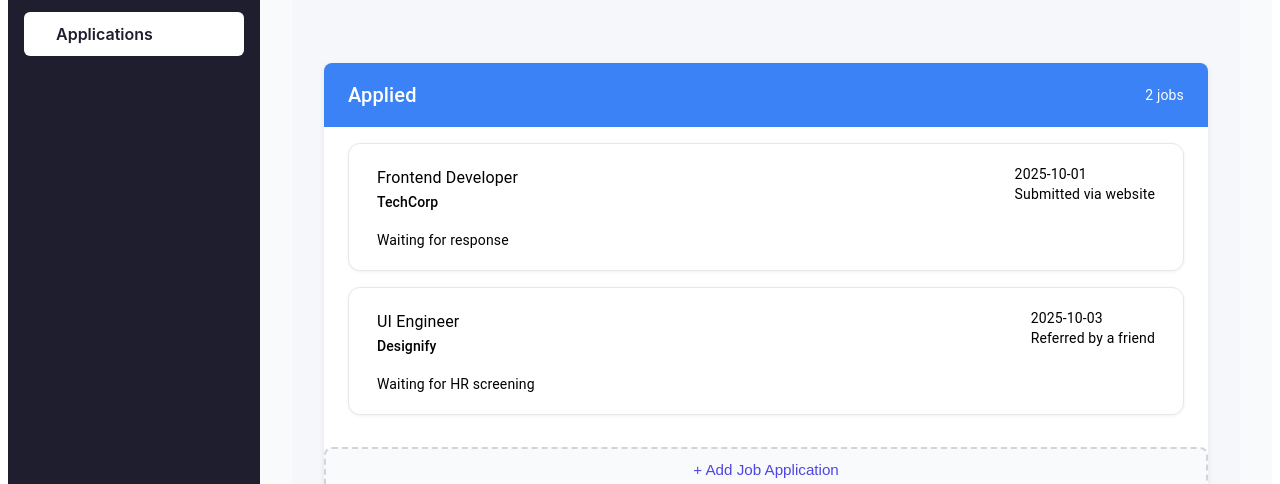
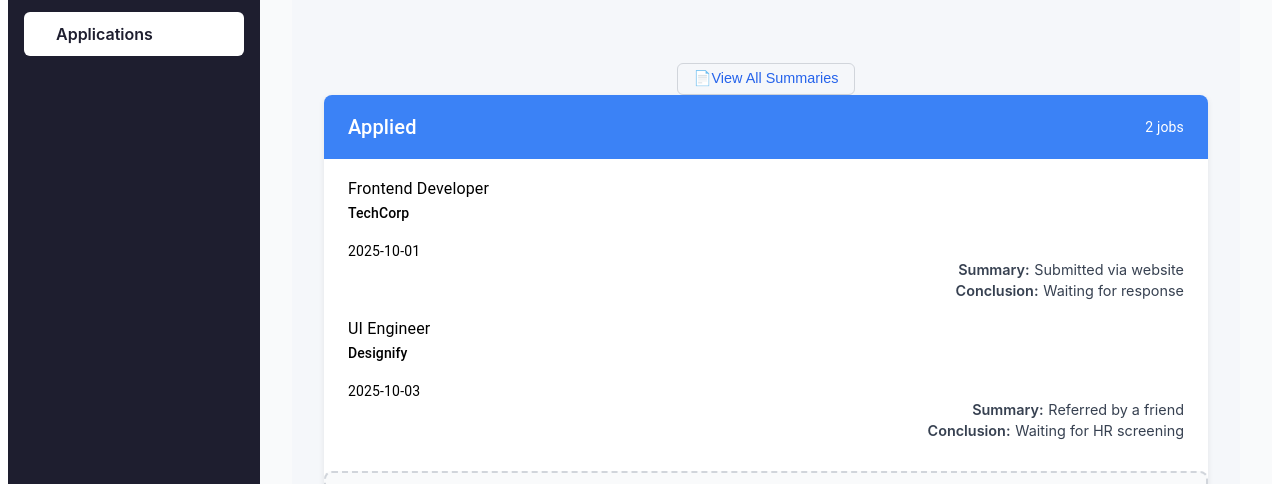
Before and after one commit to shiraPersky/system-front, a React (Vite) app: page /applications in a window 1280 px wide. Shown: the part 184-668 px from the top of the page. Built offline with nearby package versions, Linux system fonts and the light colour scheme; some icons are missing.

Commit message:
Add button for history summary

```diff
--- a/src/features/Applications/ApplicationsPage.css
+++ b/src/features/Applications/ApplicationsPage.css
@@ -45,3 +45,29 @@
   background: #1976d2;
   color: #fff;
 }
+
+
+.view-summaries-btn {
+  background: transparent;
+  border: 1px solid #d1d5db;
+  color: #2563eb;
+  font-size: 0.9rem;
+  padding: 0.4rem 1rem;
+  border-radius: 6px;
+  cursor: pointer;
+  transition: all 0.2s ease-in-out;
+  margin: 0 auto;
+  display: block;
+  text-align: center;
+}
+
+.view-summaries-btn:hover {
+  background: #2563eb;
+  color: white;
+  border-color: #2563eb;
+  box-shadow: 0 2px 6px rgba(37, 99, 235, 0.3);
+}
+
+.view-summaries-btn:active {
+  transform: scale(0.98);
+}
--- a/src/features/Applications/ApplicationsPage.tsx
+++ b/src/features/Applications/ApplicationsPage.tsx
@@ -85,9 +85,11 @@ import "../PageContainer.css";
 import "./ApplicationsPage.css";
 
 import { DragDropContext, type DropResult } from "@hello-pangea/dnd";
-import { useState } from "react";
+import { useMemo, useState } from "react";
 
 import StageSection from "./components/StageSection";
+import HistoryModal from "./components/HistoryModal";
+
 
 export default function ApplicationsPage() {
   // Application stages with sample data
@@ -127,6 +129,10 @@ export default function ApplicationsPage() {
       ],
     },
   ]);
+ const [isHistoryOpen, setIsHistoryOpen] = useState(false);
+
+  //
+  const allJobs = useMemo(() => stages.flatMap((s) => s.jobs), [stages]);
 
   // Function triggered after a drag-and-drop action ends
   const handleDragEnd = (result: DropResult) => {
@@ -178,6 +184,10 @@ export default function ApplicationsPage() {
         <h1>Request Management</h1>
       </div>
 
+       <button className="view-summaries-btn" onClick={() => setIsHistoryOpen(true)}>
+          📄View All Summaries
+        </button>
+
       {/* Wrap the drag-and-drop area */}
       <DragDropContext onDragEnd={handleDragEnd}>
         <div className="stages-container">
@@ -187,6 +197,7 @@ export default function ApplicationsPage() {
               key={stage.stageName}
               stageName={stage.stageName}
               jobs={stage.jobs}
+              allJobs={allJobs}
               onAddJob={(stageName, newJob) =>{
                 setStages((prev) =>
                 prev.map((s) =>
@@ -234,6 +245,13 @@ export default function ApplicationsPage() {
 
       {/* Button to add new stages (not functional yet) */}
       <button className="add-stage-btn" onClick={handleAddStage}>+ Add Stage</button>
+
+      <HistoryModal
+        open={isHistoryOpen}
+        onClose={() => setIsHistoryOpen(false)}
+        allJobs={allJobs}
+      />
+
     </div>
   );
 
--- /dev/null
+++ b/src/features/Applications/components/HistoryModal.css
@@ -0,0 +1,75 @@
+.overlay {
+  position: fixed;
+  top: 0;
+  left: 0;
+  width: 100%;
+  height: 100%;
+  background-color: rgba(0, 0, 0, 0.4);
+  display: flex;
+  align-items: center;
+  justify-content: center;
+  z-index: 1000;
+}
+
+.history-modal {
+  background-color: #fff;
+  border-radius: 12px;
+  padding: 1.5rem;
+  width: 700px;
+  max-height: 80vh;
+  overflow-y: auto;
+  box-shadow: 0 4px 20px rgba(0, 0, 0, 0.2);
+}
+
+.history-modal h2 {
+  text-align: center;
+  margin-bottom: 1rem;
+  color: #1f2937;
+  font-size: 1.25rem;
+  font-weight: 600;
+}
+
+.history-table {
+  width: 100%;
+  border-collapse: collapse;
+  margin-bottom: 1rem;
+}
+
+.history-table th {
+  background-color: #f3f4f6;
+  padding: 0.5rem;
+  text-align: center;
+  font-weight: 600;
+  color: #374151;
+  border-bottom: 1px solid #e5e7eb;
+}
+
+.history-table td {
+  padding: 0.5rem;
+  text-align: center;
+  border-bottom: 1px solid #e5e7eb;
+}
+
+.history-table tr:hover {
+  background-color: #f9fafb;
+}
+
+.modal-actions {
+  display: flex;
+  justify-content: center;
+  margin-top: 1rem;
+}
+
+.close-btn {
+  background: #1976d2;
+  color: white;
+  border: none;
+  border-radius: 6px;
+  padding: 0.5rem 1.25rem;
+  cursor: pointer;
+  transition: background-color 0.2s ease;
+}
+
+.close-btn:hover {
+  background: #1259a5;
+}
--- /dev/null
+++ b/src/features/Applications/components/HistoryModal.tsx
@@ -0,0 +1,63 @@
+import "./HistoryModal.css";
+
+type Job = {
+  id: string;
+  title: string;
+  company: string;
+  date: string;
+  summary: string;
+  conclusion: string;
+};
+
+type HistoryModalProps = {
+  open: boolean;
+  onClose: () => void;
+  allJobs: Job[];
+};
+
+export default function HistoryModal({ open, onClose, allJobs }: HistoryModalProps) {
+  if (!open) return null;
+
+  return (
+    <div className="overlay" onClick={onClose}>
+      <div className="history-modal" onClick={(e) => e.stopPropagation()}>
+        <h2>All Summaries & Conclusions</h2>
+
+        <table className="history-table">
+          <thead>
+            <tr>
+              <th>Job Title</th>
+              <th>Company</th>
+              <th>Date</th>
+              <th>Summary</th>
+              <th>Conclusion</th>
+            </tr>
+          </thead>
+          <tbody>
+            {allJobs.length === 0 ? (
+              <tr>
+                <td colSpan={5}>No jobs found.</td>
+              </tr>
+            ) : (
+              allJobs.map((job) => (
+                <tr key={job.id}>
+                  <td>{job.title}</td>
+                  <td>{job.company}</td>
+                  <td>{job.date}</td>
+                  <td>{job.summary}</td>
+                  <td>{job.conclusion}</td>
+                </tr>
+              ))
+            )}
+          </tbody>
+        </table>
+
+        <div className="modal-actions">
+          <button className="close-btn" onClick={onClose}>
+            Close
+          </button>
+        </div>
+      </div>
+    </div>
+  );
+}
--- a/src/features/Applications/components/JobSection.css
+++ b/src/features/Applications/components/JobSection.css
@@ -22,3 +22,31 @@
 .delete-icon:hover {
   color: #dc2626;
 }
+.stat-card-meta,
+.conclusion {
+  text-align: right;
+}
+.summary {
+  text-align: right;
+}
+.date {
+  text-align: left;
+}
+
+.job-summary-column {
+  display: flex;
+  flex-direction: column;
+  align-items: flex-end;
+  text-align: right;
+  gap: 0.25rem;
+}
+
+.job-summary-item {
+  font-size: 0.9rem;
+  color: #374151;
+}
+
+.summary-label {
+  font-weight: 600;
+  margin-right: 0.3rem;
+}
--- a/src/features/Applications/components/JobSection.tsx
+++ b/src/features/Applications/components/JobSection.tsx
@@ -21,24 +21,33 @@ type JobSectionProps  = JobItem & {
 
 
 
-export default function JobSection({id, title,company, date, summary, conclusion, onEdit, onDelete, }: JobSectionProps) {
+export default function JobSection({id, title,company, date, summary, conclusion, onEdit, onDelete,}: JobSectionProps) {
     return(
-      <Box className = "stat-card">
-        <div className="stat-card-header">
-            <div className="job-info">
+      <Box className = "job-card">
+        <div className="job-header">
+            <div className="job-main">
                 <Typography variant="subtitle1" className= "job-title">{title}</Typography>
                 <Typography variant="subtitle2" className= "job-company">{company}</Typography>
-        </div>
+
         <div className="job-actions">
           <EditIcon fontSize="small" className="edit-icon" onClick={() => onEdit({id, title,company, date, summary, conclusion})} />
           <DeleteIcon fontSize="small" className="delete-icon" onClick={() => onDelete(id)}/>
         </div>
       </div>
-        <div className="stat-card-meta">
-            <Typography variant="body2" className= "date">{date}</Typography>
-            <Typography variant="body2" className= "summary">{summary}</Typography>
+        <div className="job-meta">
+            <Typography variant="body2" className= "job-date">{date}</Typography>
         </div>
-            <Typography variant="body2" className= "conclusion">{conclusion}</Typography>
+        </div>
+        <div className="job-summary-column">
+          <div className="job-summary-item">
+            <span className= "summary-label">Summary:</span>
+            <span className= "summary-text">{summary || "--"}</span>
+          </div>
+          <div className="job-summary-item conclusion">
+            <span className= "summary-label">Conclusion:</span>
+            <span className= "summary-text">{conclusion || "--"}</span>
+          </div>
+        </div>
       </Box>
   );
 }
--- a/src/features/Applications/components/StageSection.tsx
+++ b/src/features/Applications/components/StageSection.tsx
@@ -88,6 +88,8 @@ type StageProps = {
   onDeleteJob: (stageName: string, id: string) => void;
   onEditStage: (oldName: string, newName: string) => void;
   onDeleteStage: (stageName: string) => void;
+  allJobs: JobItem[];
+
 
 };
 
```
